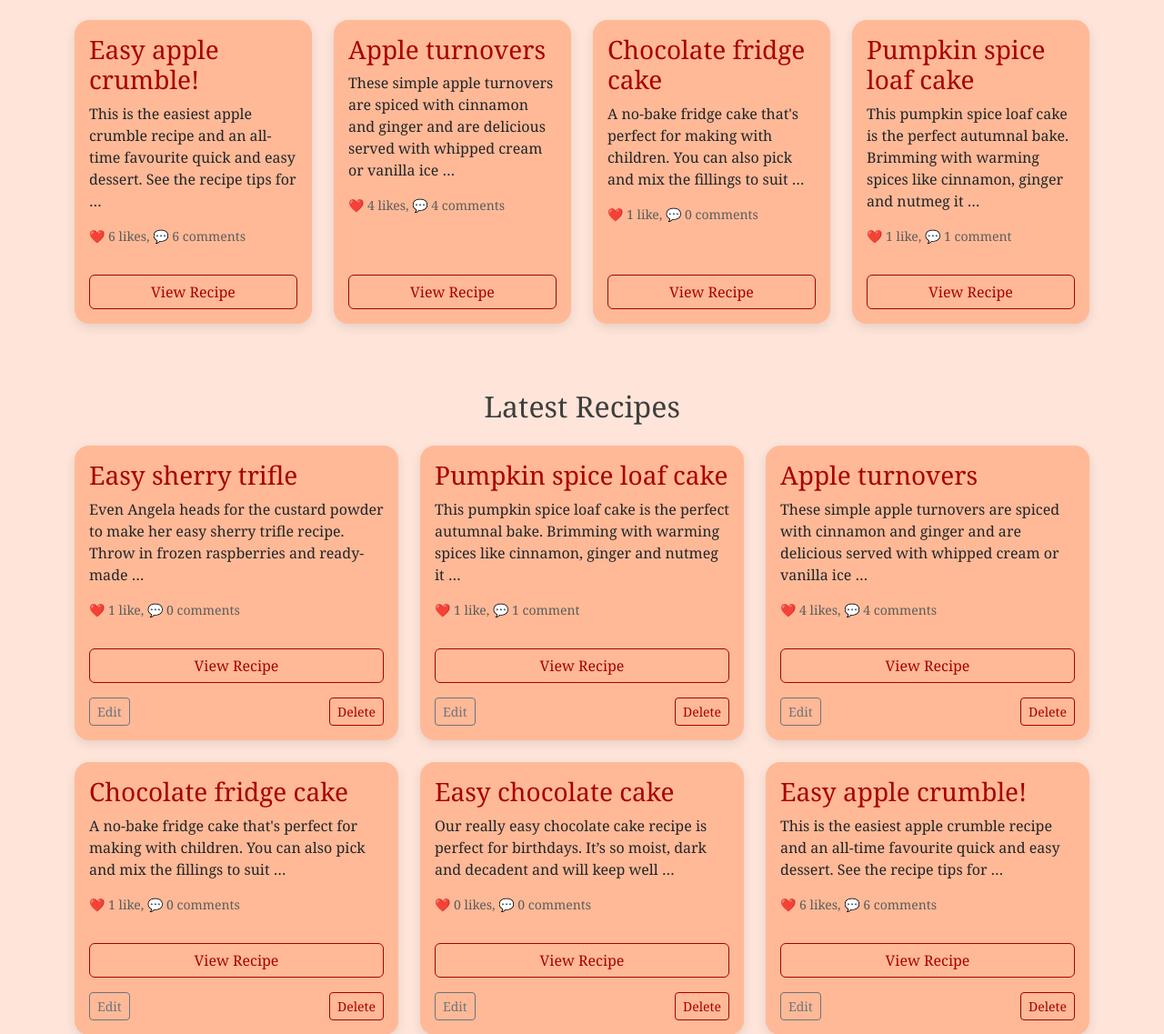
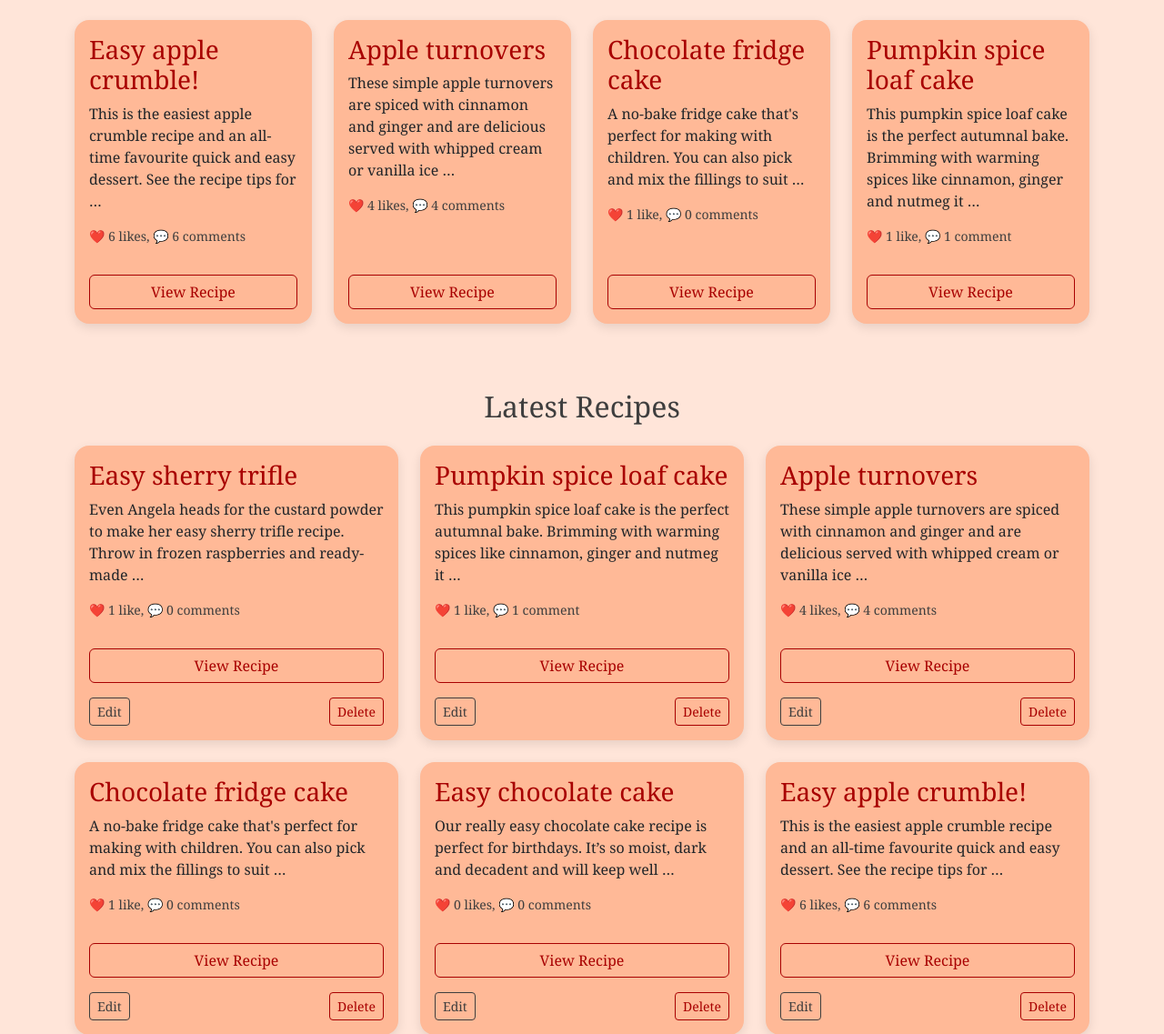
Before and after one commit to khizermalik1/dish-diary, a Django app: page / in a window 1280 px wide. Shown: the part 523-1660 px from the top of the page at 91% size. Run offline with Django 5.2, Linux system fonts and the light colour scheme; a user stored in the database is signed in; data comes from the database, SQL or seed files in the repository; some libraries are stand-ins or nearby versions.

Commit message:
improve styling to resolve accessibility issues

```diff
--- a/recipes/templates/recipes/home.html
+++ b/recipes/templates/recipes/home.html
@@ -83,7 +83,7 @@
   }
 
   .text-muted {
-    color: #5c5c5c !important;
+    color: #3e3e3e !important;
   }
 
   button:focus,
@@ -92,6 +92,16 @@
     outline: 2px solid #d35400;
     outline-offset: 2px;
   }
+  .btn-outline-secondary {
+  border-color: #3e3e3e;
+  color: #3e3e3e;
+}
+
+.btn-outline-secondary:hover {
+  background-color: #3e3e3e;
+  color: white;
+}
+
     </style>
   </head>
   <body>
```
